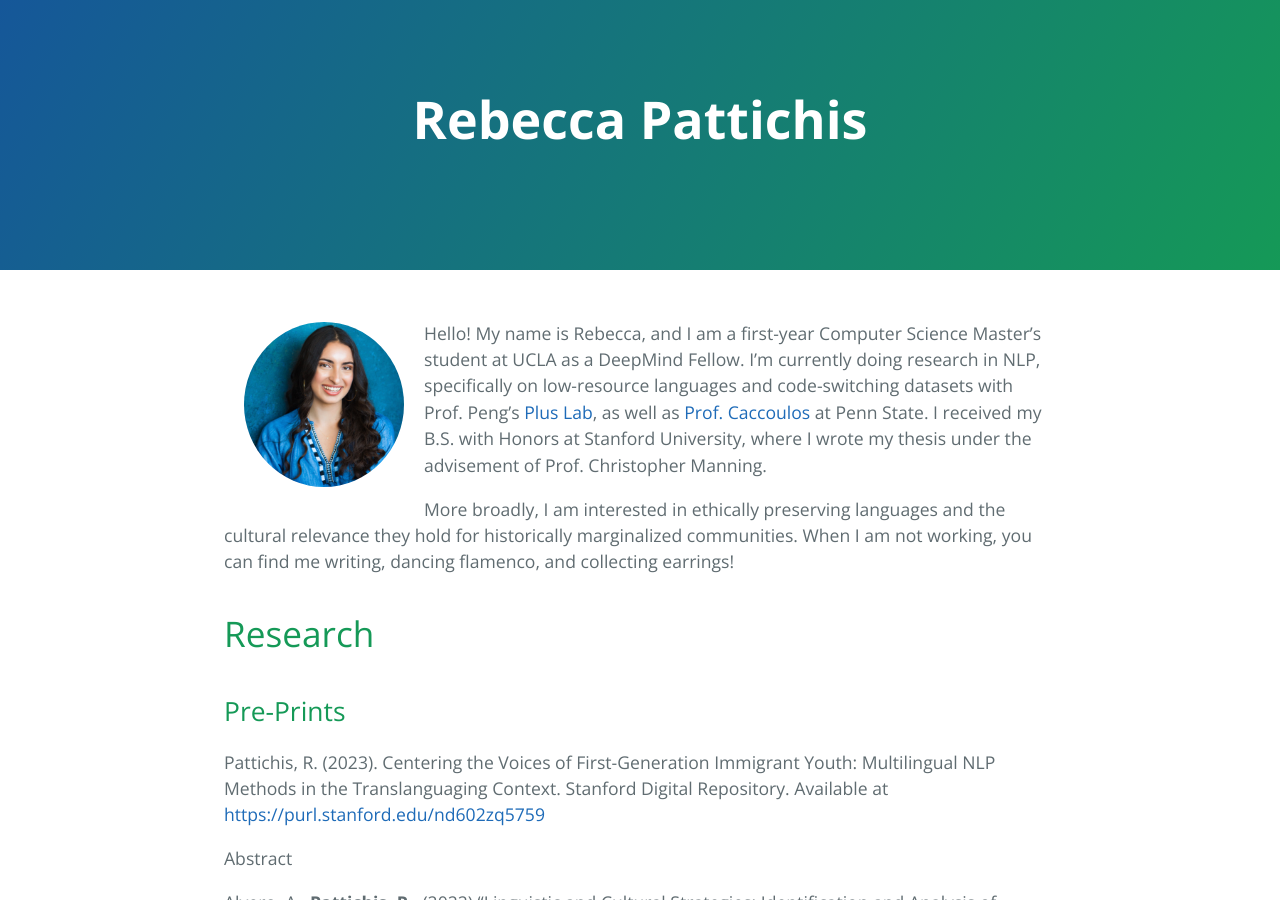
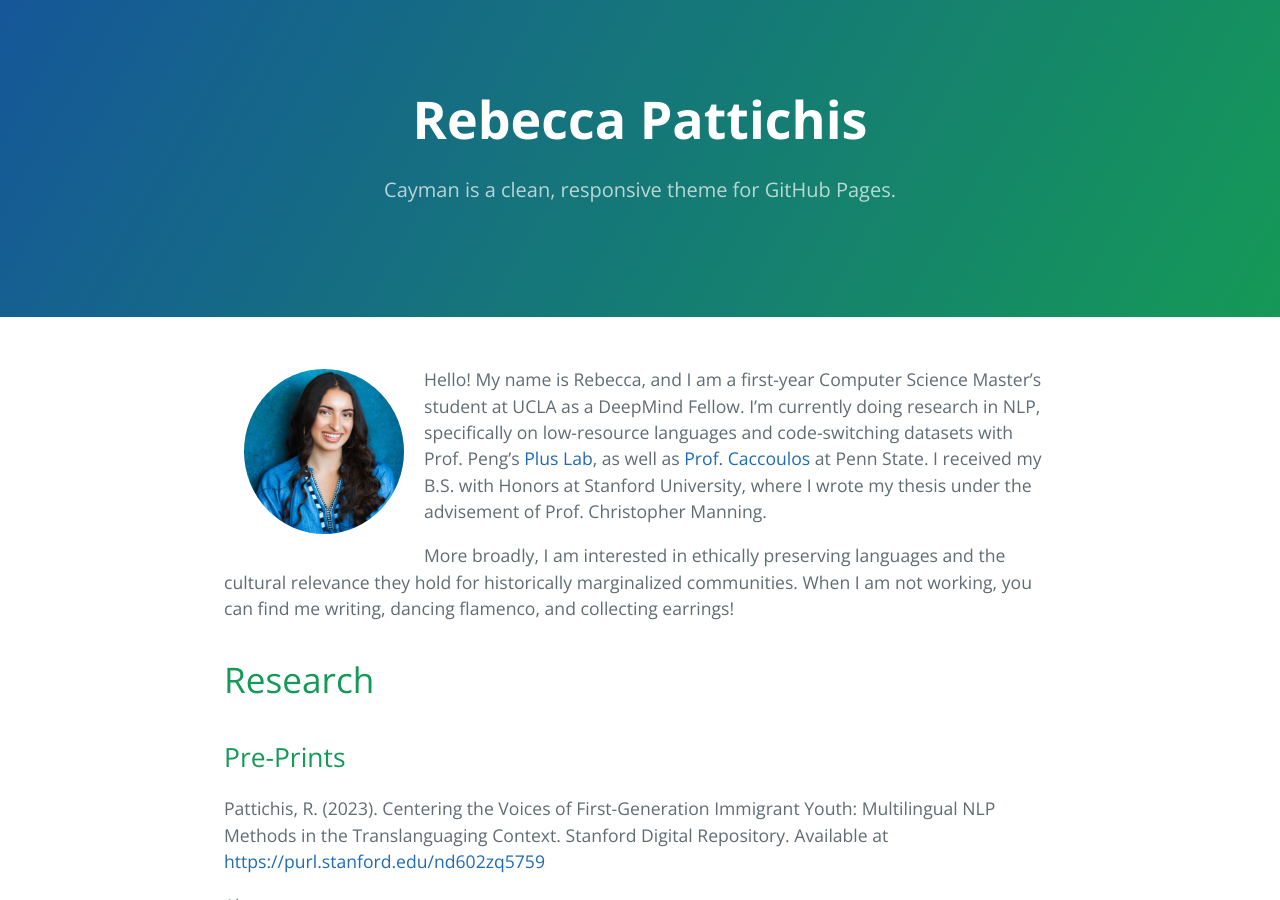
Before and after one commit to rpattichis/rpattichis.github.io, a Jekyll site: the page built from index.md, in a window 1280 px wide and 900 px high. Built offline with Jekyll 4.4.1, drawn with Linux system fonts in a browser that asks for light colours; the repository's description, which GitHub fills in, is left out.

Commit message:
Update _config.yml

```diff
--- a/_config.yml
+++ b/_config.yml
@@ -1,5 +1,5 @@
 title: Rebecca Pattichis
-#description: Cayman is a clean, responsive theme for GitHub Pages.
+description: Cayman is a clean, responsive theme for GitHub Pages.
 #show_downloads: true
 google_analytics:
 theme: jekyll-theme-cayman
```
